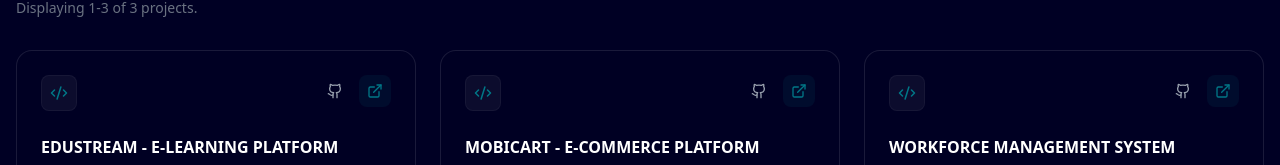
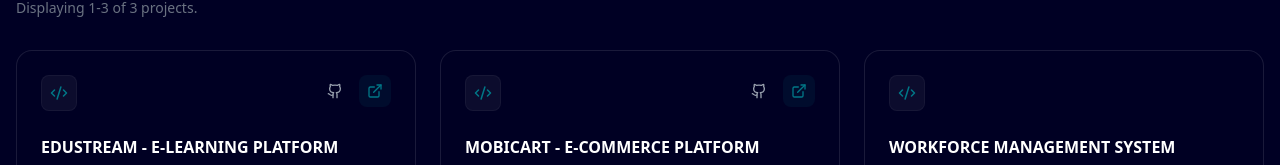
Before and after one commit to CLINTPS/CLINT.PS_PORTFOLIO, a Next.js app: page /projects in a window 1280 px wide. Shown: the part 162-327 px from the top of the page. Built offline with nearby package versions, Linux system fonts and the light colour scheme.

Commit message:
Update page.tsx

```diff
--- a/src/app/projects/page.tsx
+++ b/src/app/projects/page.tsx
@@ -177,6 +177,7 @@ export default function AllProjectsPage() {
                       <Code2 size={18} className="text-[#007787]" />
                     </div>
                     <div className="flex gap-2">
+                      {project.github && project.github.trim() !== "" && (
                         <a
                           href={project.github}
                           target="_blank"
@@ -185,6 +186,10 @@ export default function AllProjectsPage() {
                         >
                           <Github size={16} />
                         </a>
+                      )}
+
+                      {/* Only render Live link if it exists and is not empty */}
+                      {project.link && project.link.trim() !== "" && (
                         <a
                           href={project.link}
                           target="_blank"
@@ -193,6 +198,7 @@ export default function AllProjectsPage() {
                         >
                           <ExternalLink size={16} />
                         </a>
+                      )}
                     </div>
                   </div>
 
```
Lines whose indentation alone changed are shown as unchanged.
